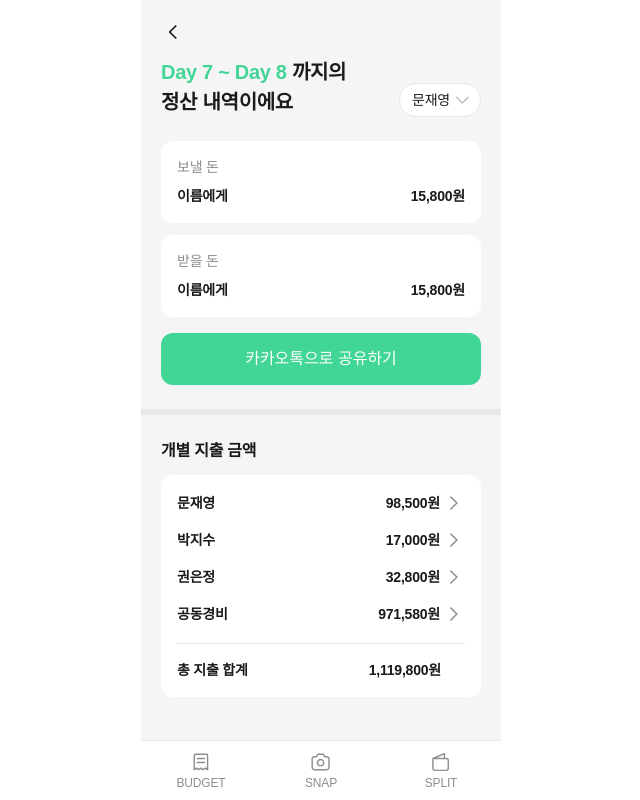
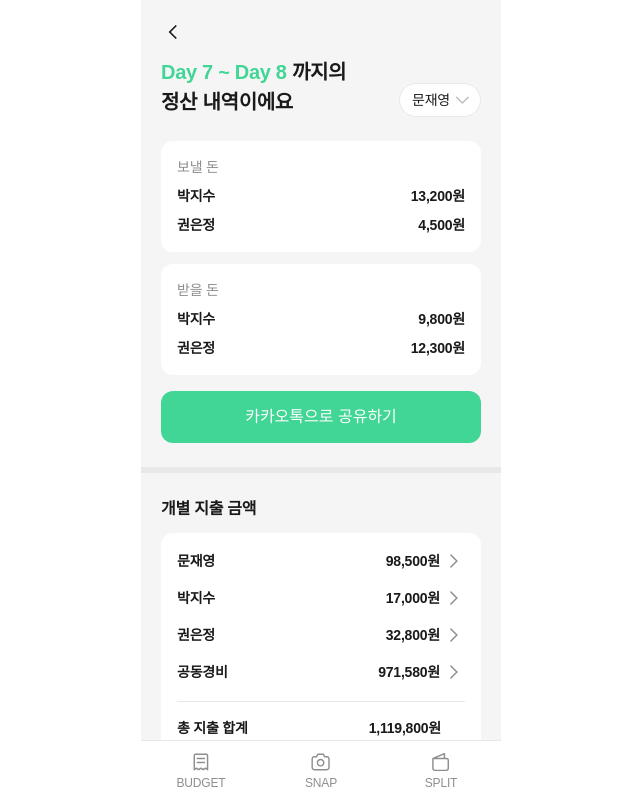
Before and after one commit to Emithen/SnapSplit-Front, a Next.js app in the folder snapsplit/: page /trip/1/split/1 in a window 1280 px wide. Shown: the whole page, without its empty margins (319-959 px from the left). Built offline with nearby package versions, Linux system fonts and the light colour scheme; a web font is replaced by a local one.

Commit message:
feat: 선택된 멤버에 따라 정산 영수증 내역 보이기

```diff
--- a/snapsplit/public/mocks/split-settlement-mock.json
+++ b/snapsplit/public/mocks/split-settlement-mock.json
@@ -11,16 +11,40 @@
       { "memberId": 2, "name": "박지수" },
       { "memberId": 3, "name": "권은정" }
     ],
-    "splits": [
-      { "senderId": 1, "receiverId": 2, "amount": 15800 },
-      { "senderId": 1, "receiverId": 3, "amount": 0 },
-      { "senderId": 2, "receiverId": 1, "amount": 15800 },
-      { "senderId": 2, "receiverId": 3, "amount": 0 },
-      { "senderId": 3, "receiverId": 1, "amount": 0 },
-      { "senderId": 3, "receiverId": 2, "amount": 0 }
+    "settlementDetails": [
+      {
+        "sender": { "memberId": 1, "name": "문재영" },
+        "receiver": { "memberId": 2, "name": "박지수" },
+        "amount": 13200
+      },
+      {
+        "sender": { "memberId": 1, "name": "문재영" },
+        "receiver": { "memberId": 3, "name": "권은정" },
+        "amount": 4500
+      },
+      {
+        "sender": { "memberId": 2, "name": "박지수" },
+        "receiver": { "memberId": 1, "name": "문재영" },
+        "amount": 9800
+      },
+      {
+        "sender": { "memberId": 2, "name": "박지수" },
+        "receiver": { "memberId": 3, "name": "권은정" },
+        "amount": 6700
+      },
+      {
+        "sender": { "memberId": 3, "name": "권은정" },
+        "receiver": { "memberId": 1, "name": "문재영" },
+        "amount": 12300
+      },
+      {
+        "sender": { "memberId": 3, "name": "권은정" },
+        "receiver": { "memberId": 2, "name": "박지수" },
+        "amount": 1500
+      }
     ],
-     "personalExpenses": [
-			{ "memberId": 1, "name": "문재영", "amount": 98500, "memberType": "user" },
+    "personalExpenses": [
+      { "memberId": 1, "name": "문재영", "amount": 98500, "memberType": "user" },
       { "memberId": 2, "name": "박지수", "amount": 17000, "memberType": "user" },
       { "memberId": 3, "name": "권은정", "amount": 32800, "memberType": "user" },
       { "memberId": 4, "name": "공동경비", "amount": 971580, "memberType": "shared_fund" }
--- a/snapsplit/src/features/trip/[tripId]/split/[settlementId]/SettlementPage.tsx
+++ b/snapsplit/src/features/trip/[tripId]/split/[settlementId]/SettlementPage.tsx
@@ -1,5 +1,4 @@
 import Button from '@/shared/components/Button';
-import SettlementFlowCard from './_components/SettlementFlowCard';
 import SettlementHeader from './_components/SettlementHeader';
 import SettlementInfoSection from './_components/SettlementInfoSection';
 import { SettlementPageProps } from './type';
@@ -21,9 +20,8 @@ const SettlementPage = ({ tripId, settlementId }: SettlementPageProps) => {
           members={mock.data.members}
           endDate={mock.data.endDate}
           startDate={mock.data.startDate}
+          settlementDetails={mock.data.settlementDetails}
         />
-        <SettlementFlowCard label="보낼 돈" className="mb-3" />
-        <SettlementFlowCard label="받을 돈" className="mb-4" />
         <Button label="카카오톡으로 공유하기" />
       </section>
       <Devider />
--- a/snapsplit/src/features/trip/[tripId]/split/[settlementId]/_components/SettlementFlowCard.tsx
+++ b/snapsplit/src/features/trip/[tripId]/split/[settlementId]/_components/SettlementFlowCard.tsx
@@ -1,13 +1,31 @@
 import { SettlementFlowCardProps } from '../type';
 
-export default function SettlementFlowCard({ label, className }: SettlementFlowCardProps) {
+export default function SettlementFlowCard({ label, className, settlementDetails }: SettlementFlowCardProps) {
   return (
     <div className={`flex w-full flex-col bg-white rounded-xl p-4 gap-2 ${className}`}>
-      <label className="text-body-2 text-grey-550">{label}</label>
-      <div className="flex justify-between items-center text-body-1">
-        <p>이름에게</p>
-        <p>15,800원</p>
-      </div>
+      <h3 className="text-body-2 text-grey-550">{label}</h3>
+      {settlementDetails && settlementDetails.length > 0 ? (
+        settlementDetails.map((item, idx) => (
+          <div key={idx} className="flex justify-between items-center text-body-1">
+            <span>{label === '보낼 돈' ? `${item.receiver.name}` : `${item.sender.name}`}</span>
+            <span>{item.amount.toLocaleString()}원</span>
+          </div>
+        ))
+      ) : (
+        <></>
+      )}
     </div>
   );
 }
+
+// export default function SettlementFlowCard({ label, className, settlementDetails }: SettlementFlowCardProps) {
+//   return (
+//     <div className={`flex w-full flex-col bg-white rounded-xl p-4 gap-2 ${className}`}>
+//       <label className="text-body-2 text-grey-550">{label}</label>
+//       <div className="flex justify-between items-center text-body-1">
+//         <p>이름에게</p>
+//         <p>15,800원</p>
+//       </div>
+//     </div>
+//   );
+// }
--- a/snapsplit/src/features/trip/[tripId]/split/[settlementId]/_components/SettlementInfoSection.tsx
+++ b/snapsplit/src/features/trip/[tripId]/split/[settlementId]/_components/SettlementInfoSection.tsx
@@ -1,13 +1,20 @@
 'use client';
 
+import { useState } from 'react';
+import Image from 'next/image';
+
 import arrow from '@public/svg/arrow-bottom-grey-450.svg';
-import Image from 'next/image';
 import { SettlementInfoSectionProps } from '../type';
 import BottomSheet from '@/shared/components/bottom-sheet/BottomSheet';
 import MemberPickBottomSheet from './MemberPickBottomSheet';
-import { useState } from 'react';
+import SettlementFlowCard from './SettlementFlowCard';
 
-export default function SettlementInfoSection({ members, startDate, endDate }: SettlementInfoSectionProps) {
+export default function SettlementInfoSection({
+  startDate,
+  endDate,
+  members,
+  settlementDetails,
+}: SettlementInfoSectionProps) {
   // members가 있을 때만 0번째 멤버의 id로 초기화
   const [selectedMemberId, setSelectedMemberId] = useState<null | number>(
     members && members.length > 0 ? members[0].memberId : null
@@ -16,7 +23,12 @@ export default function SettlementInfoSection({ members, startDate, endDate }: S
 
   const selectedMember = members?.find((m) => m.memberId === selectedMemberId);
 
+  // 선택한 멤버의 보낼 돈/받을 돈 필터링
+  const sendList = (settlementDetails ?? []).filter((item) => item.sender.memberId === selectedMemberId);
+  const receiveList = (settlementDetails ?? []).filter((item) => item.receiver.memberId === selectedMemberId);
+
   return (
+    <>
       <div className="flex w-full justify-between items-end pb-6">
         <h1 className="text-head-1">
           <span className="text-primary">Day 7 ~ Day 8</span> 까지의
@@ -40,5 +52,8 @@ export default function SettlementInfoSection({ members, startDate, endDate }: S
           />
         </BottomSheet>
       </div>
+      <SettlementFlowCard label="보낼 돈" className="mb-3" settlementDetails={sendList} />
+      <SettlementFlowCard label="받을 돈" className="mb-4" settlementDetails={receiveList} />
+    </>
   );
 }
--- a/snapsplit/src/features/trip/[tripId]/split/[settlementId]/type.ts
+++ b/snapsplit/src/features/trip/[tripId]/split/[settlementId]/type.ts
@@ -13,18 +13,17 @@ export interface SettlementInfoSectionProps {
     members?: Member[];
     startDate?: string;
     endDate?: string;
-}
-export interface SettlementFlowCardProps {
-    label?: string;
-    className?: string;
+    settlementDetails?: settlementDetail[];
 }
 
-export interface settlementDetails {
-    settlementDTO: settlement[];
-}
-
-export interface settlement {
+export type settlementDetail = {
     sender: Member;
     receiver: Member;
     amount: number;
 }
+
+export interface SettlementFlowCardProps {
+    label?: string;
+    className?: string;
+    settlementDetails?: settlementDetail[];
+}
```
Lines whose indentation alone changed are shown as unchanged.
